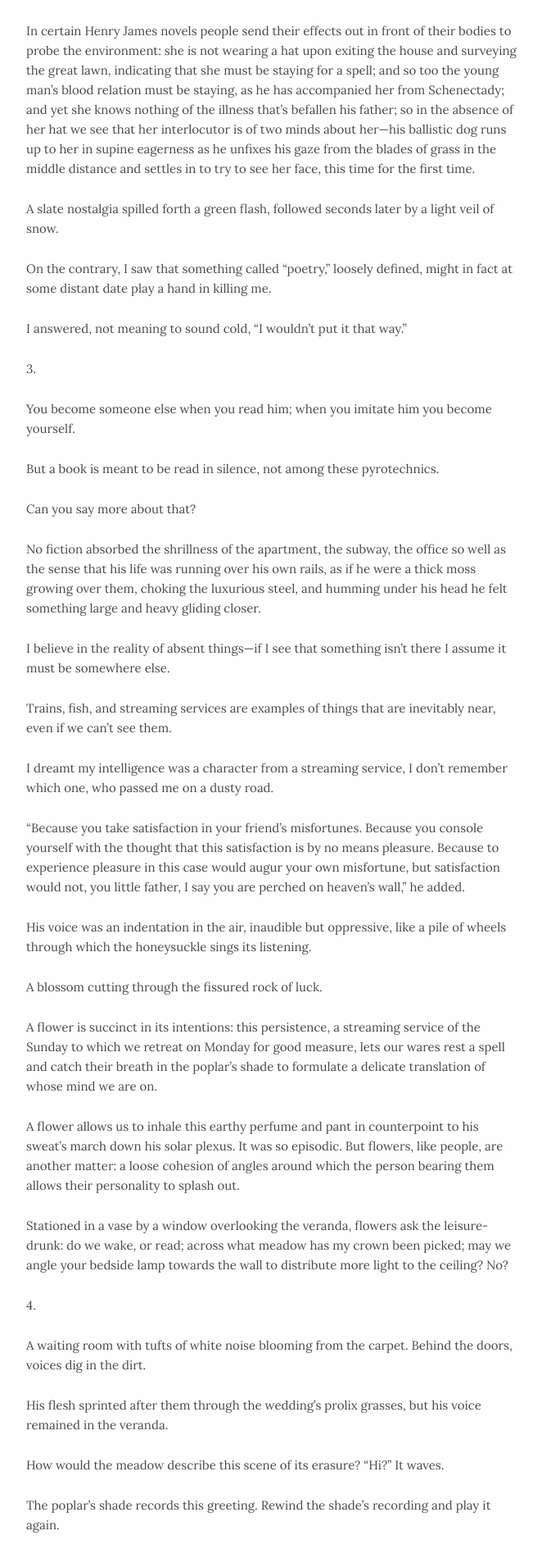
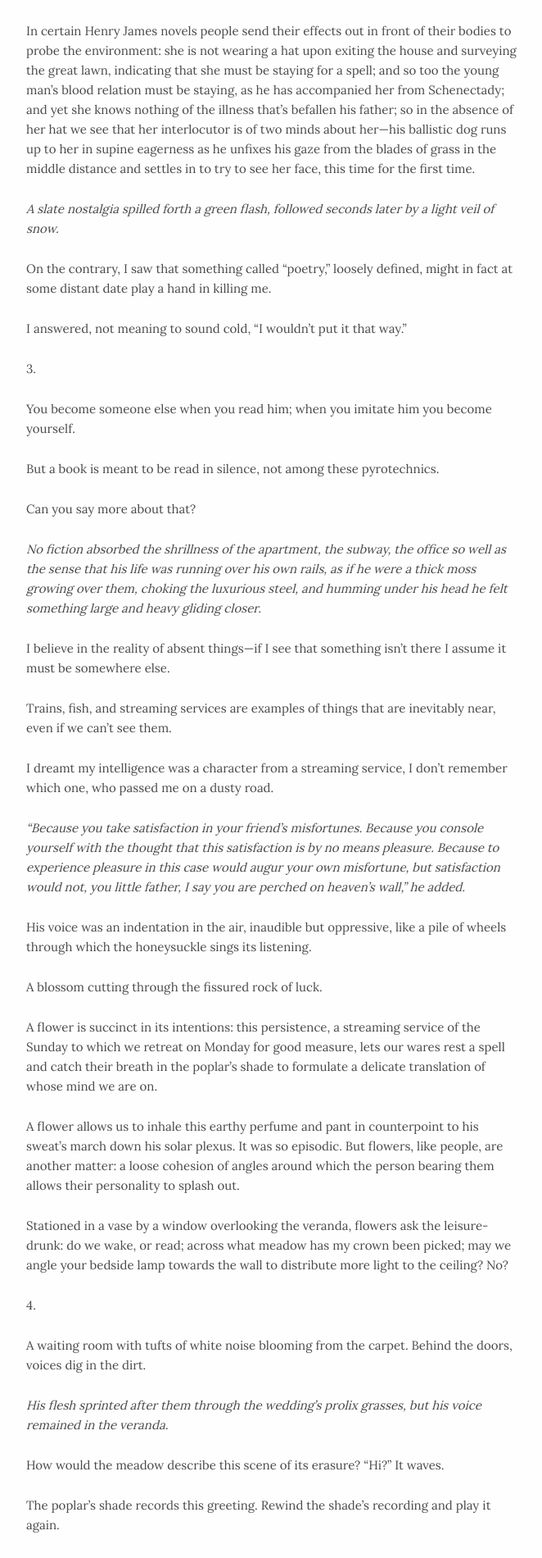
Before and after one commit to brandonkreitler/brandonkreitler.github.io, a Jekyll site: the page built from _posts/2018-03-05-Poppick-Therapy.md, in a window 1280 px wide. Shown: the part 1721-3621 px from the top of the page at 82% size, without its empty margins (308-970 px from the left). Built offline with Jekyll 4.4.1, drawn with Linux system fonts in a browser that asks for light colours.

```diff
--- a/_posts/2018-03-05-Poppick-Therapy.md
+++ b/_posts/2018-03-05-Poppick-Therapy.md
@@ -34,7 +34,7 @@ But what if I were to put it in a novel?
 
 In certain Henry James novels people send their effects out in front of their bodies to probe the environment: she is not wearing a hat upon exiting the house and surveying the great lawn, indicating that she must be staying for a spell; and so too the young man’s blood relation must be staying, as he has accompanied her from Schenectady; and yet she knows nothing of the illness that’s befallen his father; so in the absence of her hat we see that her interlocutor is of two minds about her—his ballistic dog runs up to her in supine eagerness as he unfixes his gaze from the blades of grass in the middle distance and settles in to try to see her face, this time for the first time.
 
-A slate nostalgia spilled forth a green flash, followed seconds later by a light veil of snow.
+_A slate nostalgia spilled forth a green flash, followed seconds later by a light veil of snow._
 
 On the contrary, I saw that something called “poetry,” loosely defined, might in fact at some distant date play a hand in killing me.
 
@@ -49,7 +49,7 @@ But a book is meant to be read in silence, not among these pyrotechnics.
 
 Can you say more about that?
 
-No fiction absorbed the shrillness of the apartment, the subway, the office so well as the sense that his life was running over his own rails, as if he were a thick moss growing over them, choking the luxurious steel, and humming under his head he felt something large and heavy gliding closer.
+_No fiction absorbed the shrillness of the apartment, the subway, the office so well as the sense that his life was running over his own rails, as if he were a thick moss growing over them, choking the luxurious steel, and humming under his head he felt something large and heavy gliding closer._
 
 I believe in the reality of absent things—if I see that something isn’t there I assume it must be somewhere else.
 
@@ -57,7 +57,7 @@ Trains, fish, and streaming services are examples of things that are inevitably
 
 I dreamt my intelligence was a character from a streaming service, I don’t remember which one, who passed me on a dusty road.
 
-“Because you take satisfaction in your friend’s misfortunes. Because you console yourself with the thought that this satisfaction is by no means pleasure. Because to experience pleasure in this case would augur your own misfortune, but satisfaction would not, you little father, I say you are perched on heaven’s wall,” he added.
+_“Because you take satisfaction in your friend’s misfortunes. Because you console yourself with the thought that this satisfaction is by no means pleasure. Because to experience pleasure in this case would augur your own misfortune, but satisfaction would not, you little father, I say you are perched on heaven’s wall,” he added._
 
 His voice was an indentation in the air, inaudible but oppressive, like a pile of wheels through which the honeysuckle sings its listening.
 
@@ -74,7 +74,7 @@ Stationed in a vase by a window overlooking the veranda, flowers ask the leisure
 
 A waiting room with tufts of white noise blooming from the carpet. Behind the doors, voices dig in the dirt.
 
-His flesh sprinted after them through the wedding’s prolix grasses, but his voice remained in the veranda.
+_His flesh sprinted after them through the wedding’s prolix grasses, but his voice remained in the veranda._
 
 How would the meadow describe this scene of its erasure? “Hi?” It waves.
 
@@ -86,13 +86,13 @@ The shade was pleased to see itself as it entered the scene by the willow hangin
 
 But, one might interject, a meadow’s contagion is not music’s problem.
 
-A bewitched reel, my sorrow rolled beside me as I laughed into the canal; swans clapped along the dactylic reflection of the willows. Laws, in a word, through which he could dimly perceive his counterfeit face floating behind the coach’s glass.
+_A bewitched reel, my sorrow rolled beside me as I laughed into the canal; swans clapped along the dactylic reflection of the willows. Laws, in a word, through which he could dimly perceive his counterfeit face floating behind the coach’s glass._
 
 I entered the office.
 
 I want to say that the surface of a page is itself a kind of speech. I rolled up my sleeves and assumed its labor, gathering currency from the undead daffodils.
 
-A swift breeze descended, swept them away from the office, scattering a few loose petals. Sitting across from her in her office, too far into her face, I could only see whitecaps.
+_A swift breeze descended, swept them away from the office, scattering a few loose petals. Sitting across from her in her office, too far into her face, I could only see whitecaps._
 
 She looked up from her book and scanned the horizon. A menacing electricity was gathering before her over the sea in a green cloud drifting west. “Can you say more about that?” she asked, gathering her notes.
 
```
